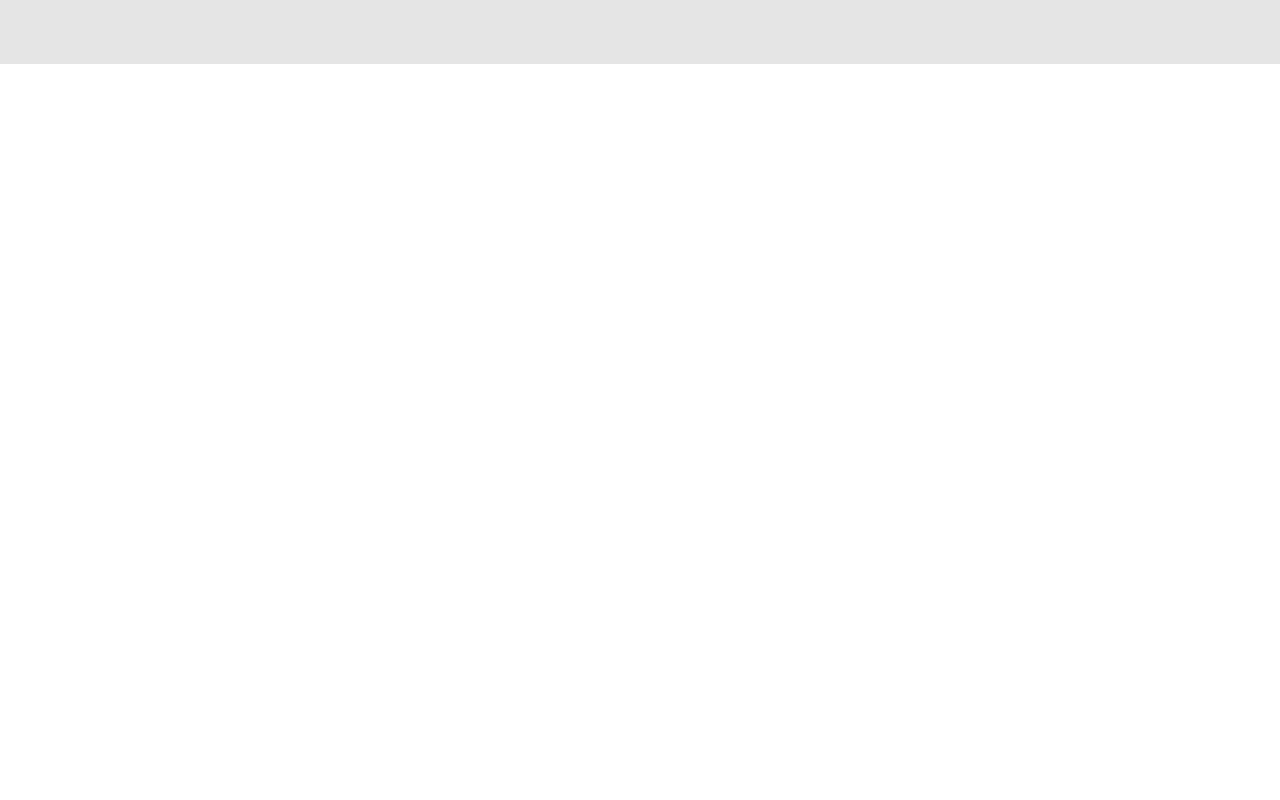
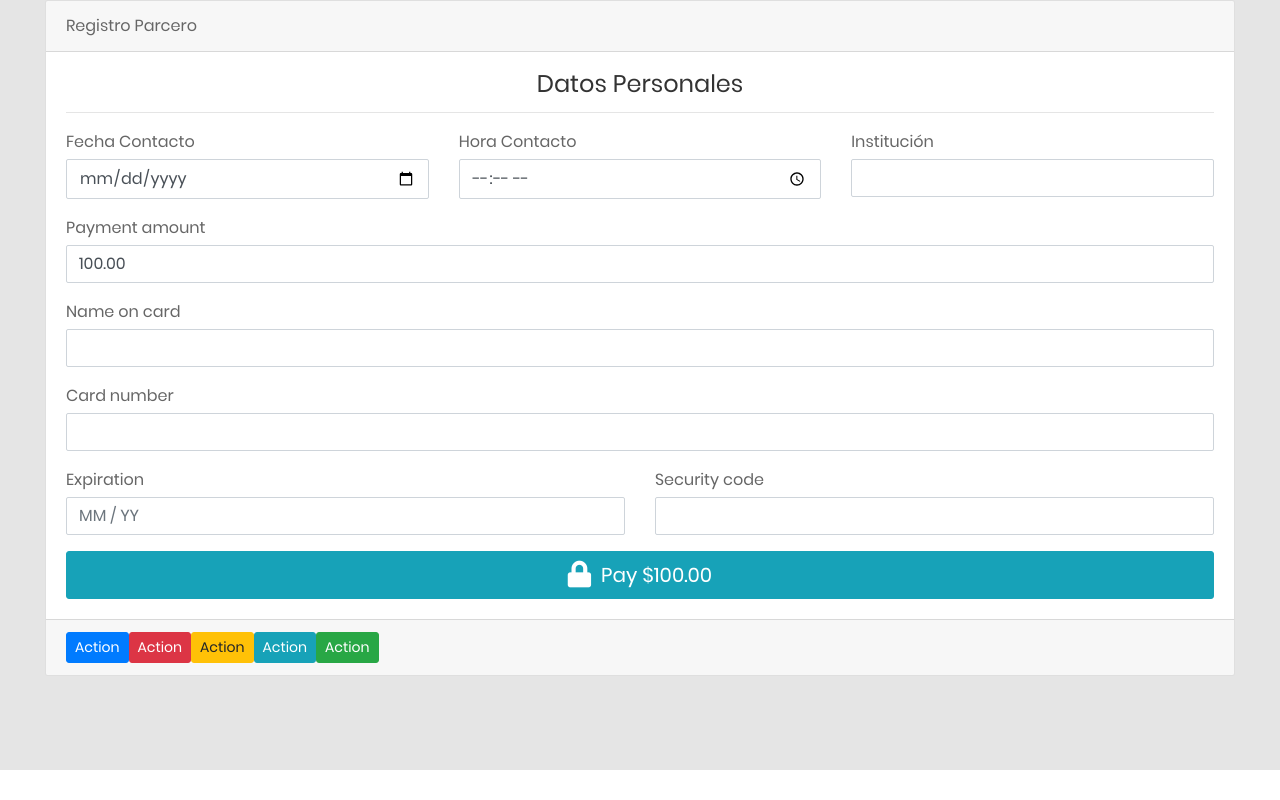
Before and after one commit to antoniojuan777/fmk-apk, an Angular app: page /educador-ce/registro-parcero in a window 1280 px wide. Before the commit this address led to /. Built offline with nearby package versions, Linux system fonts and the light colour scheme.

Commit message:
Adecuacion a la plantilla

```diff
--- a/src/app/app.component.html
+++ b/src/app/app.component.html
@@ -1,11 +1,11 @@
-<div class="page-wrapper" *ngIf="isSesionIniciada()">
+<div class="page-wrapper">
     <!-- HEADER MOBILE-->
-    <header class="header-mobile d-block d-lg-none">
+    <header class="header-mobile d-block d-lg-none" [style.display]="isSesionIniciada()?'':'none'">
         <div class="header-mobile__bar">
             <div class="container-fluid">
                 <div class="header-mobile-inner">
                     <a class="logo" href="index.html">
-                        <img src="images/icon/logo.png" alt="CoolAdmin" />
+                        <img src="/assets/CoolAdmin-master/images/icon/logo.png" alt="CoolAdmin" />
                     </a>
                     <button class="hamburger hamburger--slider" type="button">
                         <span class="hamburger-box">
@@ -117,10 +117,10 @@
     <!-- END HEADER MOBILE-->
 
     <!-- MENU SIDEBAR-->
-    <aside class="menu-sidebar d-none d-lg-block">
+    <aside class="menu-sidebar d-none d-lg-block" [style.display]="isSesionIniciada()?'':'none !important'">
         <div class="logo">
             <a href="#">
-                <img src="images/icon/logo.png" alt="Cool Admin" />
+                <img src="/assets/CoolAdmin-master/images/icon/logo.png" alt="Cool Admin" />
             </a>
         </div>
         <div class="menu-sidebar__content js-scrollbar1">
@@ -128,10 +128,10 @@
                 <ul class="list-unstyled navbar__list">
                     <li class="active has-sub">
                         <a class="js-arrow" href="#">
-                            <i class="fas fa-tachometer-alt"></i>Dashboard</a>
+                            <i class="fas fa-address-book"></i>Educador CE</a>
                         <ul class="list-unstyled navbar__sub-list js-sub-list">
                             <li>
-                                <a href="index.html">Dashboard 1</a>
+                                <a routerLink="/educador-ce/registro-parcero">Registrar Parcero</a>
                             </li>
                             <li>
                                 <a href="index2.html">Dashboard 2</a>
@@ -225,9 +225,9 @@
     <!-- END MENU SIDEBAR-->
 
     <!-- PAGE CONTAINER-->
-    <div class="page-container">
+    <div [ngClass]="isSesionIniciada() ? 'page-container' : ''">
         <!-- HEADER DESKTOP-->
-        <header class="header-desktop">
+        <header class="header-desktop" [style.display]="isSesionIniciada()?'':'none'">
             <div class="section__content section__content--p30">
                 <div class="container-fluid">
                     <div class="header-wrap">
@@ -249,7 +249,8 @@
                                         </div>
                                         <div class="mess__item">
                                             <div class="image img-cir img-40">
-                                                <img src="images/icon/avatar-06.jpg" alt="Michelle Moreno" />
+                                                <img src="/assets/CoolAdmin-master/images/icon/avatar-06.jpg"
+                                                    alt="Michelle Moreno" />
                                             </div>
                                             <div class="content">
                                                 <h6>Michelle Moreno</h6>
@@ -259,7 +260,8 @@
                                         </div>
                                         <div class="mess__item">
                                             <div class="image img-cir img-40">
-                                                <img src="images/icon/avatar-04.jpg" alt="Diane Myers" />
+                                                <img src="/assets/CoolAdmin-master/images/icon/avatar-04.jpg"
+                                                    alt="Diane Myers" />
                                             </div>
                                             <div class="content">
                                                 <h6>Diane Myers</h6>
@@ -281,7 +283,8 @@
                                         </div>
                                         <div class="email__item">
                                             <div class="image img-cir img-40">
-                                                <img src="images/icon/avatar-06.jpg" alt="Cynthia Harvey" />
+                                                <img src="/assets/CoolAdmin-master/images/icon/avatar-06.jpg"
+                                                    alt="Cynthia Harvey" />
                                             </div>
                                             <div class="content">
                                                 <p>Meeting about new dashboard...</p>
@@ -290,7 +293,8 @@
                                         </div>
                                         <div class="email__item">
                                             <div class="image img-cir img-40">
-                                                <img src="images/icon/avatar-05.jpg" alt="Cynthia Harvey" />
+                                                <img src="/assets/CoolAdmin-master/images/icon/avatar-05.jpg"
+                                                    alt="Cynthia Harvey" />
                                             </div>
                                             <div class="content">
                                                 <p>Meeting about new dashboard...</p>
@@ -299,7 +303,8 @@
                                         </div>
                                         <div class="email__item">
                                             <div class="image img-cir img-40">
-                                                <img src="images/icon/avatar-04.jpg" alt="Cynthia Harvey" />
+                                                <img src="/assets/CoolAdmin-master/images/icon/avatar-04.jpg"
+                                                    alt="Cynthia Harvey" />
                                             </div>
                                             <div class="content">
                                                 <p>Meeting about new dashboard...</p>
@@ -354,7 +359,7 @@
                             <div class="account-wrap">
                                 <div class="account-item clearfix js-item-menu">
                                     <div class="image">
-                                        <img src="images/icon/avatar-01.jpg" alt="John Doe" />
+                                        <img src="/assets/CoolAdmin-master/images/icon/avatar-01.jpg" alt="John Doe" />
                                     </div>
                                     <div class="content">
                                         <a class="js-acc-btn" href="#">john doe</a>
@@ -363,7 +368,8 @@
                                         <div class="info clearfix">
                                             <div class="image">
                                                 <a href="#">
-                                                    <img src="images/icon/avatar-01.jpg" alt="John Doe" />
+                                                    <img src="/assets/CoolAdmin-master/images/icon/avatar-01.jpg"
+                                                        alt="John Doe" />
                                                 </a>
                                             </div>
                                             <div class="content">
@@ -388,7 +394,7 @@
                                             </div>
                                         </div>
                                         <div class="account-dropdown__footer">
-                                            <a (click)="cerrarSesion()" routerLink="/login" routerLinkActive="active">
+                                            <a routerLink="/login" (click)="cerrarSesion()">
                                                 <i class="zmdi zmdi-power"></i>Salir</a>
                                         </div>
                                     </div>
@@ -402,13 +408,10 @@
         <!-- HEADER DESKTOP-->
 
         <!-- MAIN CONTENT-->
-        <div class="main-content">
+        <div [ngClass]="isSesionIniciada() ? 'main-content' : ''">
             <router-outlet></router-outlet>
         </div>
         <!-- END MAIN CONTENT-->
         <!-- END PAGE CONTAINER-->
     </div>
 </div>
-<div class="page-wrapper" *ngIf="!isSesionIniciada()">
-    <router-outlet></router-outlet>
-</div>
--- /dev/null
+++ b/src/app/educador-ce/registro-parcero/registro-parcero.component.html
@@ -0,0 +1,94 @@
+<div class="section__content section__content--p30">
+    <div class="container-fluid">
+        <div class="row">
+            <div class="col-lg-12">
+                <div class="card">
+                    <div class="card-header">Registro Parcero</div>
+                    <div class="card-body">
+                        <div class="card-title">
+                            <h3 class="text-center title-2">Datos Personales</h3>
+                        </div>
+                        <hr>
+                        <form action="" method="post" novalidate="novalidate">
+                            <div class="row">
+                                <div class="col-4">
+                                    <div class="form-group">
+                                        <label for="cc-exp" class="control-label mb-1">Fecha Contacto</label>
+                                        <input id="cc-exp" name="cc-exp" type="date" class="form-control">
+                                        <span class="help-block" data-valmsg-for="cc-exp" data-valmsg-replace="true"></span>
+                                    </div>
+                                </div>
+                                <div class="col-4">
+                                    <label for="x_card_code" class="control-label mb-1">Hora Contacto</label>
+                                    <div class="input-group">
+                                        <input id="x_card_code" name="x_card_code" type="time" class="form-control cc-cvc" value="" data-val="true" data-val-required="Please enter the security code"
+                                            data-val-cc-cvc="Please enter a valid security code" autocomplete="off">
+
+                                    </div>
+                                </div>
+                                <div class="col-4">
+                                    <label for="x_card_code" class="control-label mb-1">Institución</label>
+                                    <div class="input-group">
+                                        <input id="x_card_code" name="x_card_code" type="tel" class="form-control cc-cvc" value="" data-val="true" data-val-required="Please enter the security code"
+                                            data-val-cc-cvc="Please enter a valid security code" autocomplete="off">
+
+                                    </div>
+                                </div>
+                            </div>
+                            <div class="form-group">
+                                <label for="cc-payment" class="control-label mb-1">Payment amount</label>
+                                <input id="cc-pament" name="cc-payment" type="text" class="form-control" aria-required="true" aria-invalid="false" value="100.00">
+                            </div>
+                            <div class="form-group has-success">
+                                <label for="cc-name" class="control-label mb-1">Name on card</label>
+                                <input id="cc-name" name="cc-name" type="text" class="form-control cc-name valid" data-val="true" data-val-required="Please enter the name on card"
+                                    autocomplete="cc-name" aria-required="true" aria-invalid="false" aria-describedby="cc-name-error">
+                                <span class="help-block field-validation-valid" data-valmsg-for="cc-name" data-valmsg-replace="true"></span>
+                            </div>
+                            <div class="form-group">
+                                <label for="cc-number" class="control-label mb-1">Card number</label>
+                                <input id="cc-number" name="cc-number" type="tel" class="form-control cc-number identified visa" value="" data-val="true"
+                                    data-val-required="Please enter the card number" data-val-cc-number="Please enter a valid card number"
+                                    autocomplete="cc-number">
+                                <span class="help-block" data-valmsg-for="cc-number" data-valmsg-replace="true"></span>
+                            </div>
+                            <div class="row">
+                                <div class="col-6">
+                                    <div class="form-group">
+                                        <label for="cc-exp" class="control-label mb-1">Expiration</label>
+                                        <input id="cc-exp" name="cc-exp" type="tel" class="form-control cc-exp" value="" data-val="true" data-val-required="Please enter the card expiration"
+                                            data-val-cc-exp="Please enter a valid month and year" placeholder="MM / YY"
+                                            autocomplete="cc-exp">
+                                        <span class="help-block" data-valmsg-for="cc-exp" data-valmsg-replace="true"></span>
+                                    </div>
+                                </div>
+                                <div class="col-6">
+                                    <label for="x_card_code" class="control-label mb-1">Security code</label>
+                                    <div class="input-group">
+                                        <input id="x_card_code" name="x_card_code" type="tel" class="form-control cc-cvc" value="" data-val="true" data-val-required="Please enter the security code"
+                                            data-val-cc-cvc="Please enter a valid security code" autocomplete="off">
+
+                                    </div>
+                                </div>
+                            </div>
+                            <div>
+                                <button id="payment-button" type="submit" class="btn btn-lg btn-info btn-block">
+                                    <i class="fa fa-lock fa-lg"></i>&nbsp;
+                                    <span id="payment-button-amount">Pay $100.00</span>
+                                    <span id="payment-button-sending" style="display:none;">Sending…</span>
+                                </button>
+                            </div>
+                        </form>
+                    </div>
+                    <div class="card-footer">
+                        <button type="submit" class="btn btn-primary btn-sm">Action</button>
+                        <button class="btn btn-danger btn-sm">Action</button>
+                        <button class="btn btn-warning btn-sm">Action</button>
+                        <button class="btn btn-info btn-sm">Action</button>
+                        <button class="btn btn-success btn-sm">Action</button>
+                    </div>
+                </div>
+            </div>
+        </div>
+    </div>
+</div>
--- a/src/app/inicio/inicio.component.html
+++ b/src/app/inicio/inicio.component.html
@@ -1,10 +1,9 @@
 <p>inicio works!</p>
-<!-- Button trigger modal -->
+<!-- Button trigger modal
 <button type="button" class="btn btn-primary" data-toggle="modal" data-target="#exampleModal">
     Launch demo modal
   </button>
 
-  <!-- Modal -->
   <div class="modal fade" id="exampleModal" tabindex="-1" role="dialog" aria-labelledby="exampleModalLabel" aria-hidden="true">
     <div class="modal-dialog" role="document">
       <div class="modal-content">
@@ -23,4 +22,4 @@
         </div>
       </div>
     </div>
-  </div>
+  </div>-->
--- a/src/app/inicio/inicio.component.ts
+++ b/src/app/inicio/inicio.component.ts
@@ -1,7 +1,7 @@
 import { Component, OnInit } from '@angular/core';
 import { Router } from '@angular/router';
 import { SesionService } from '../servicio/sesion.service';
-declare function iniciarSesion():any;
+
 @Component({
   selector: 'app-inicio',
   templateUrl: './inicio.component.html',
@@ -17,8 +17,6 @@ export class InicioComponent implements OnInit {
   ngOnInit(): void {
     if(!this.sesion.isSesionIniciada()){
       this.router.navigate(['/login']);
-    } else {
-      iniciarSesion();
     }
   }
 
--- a/src/assets/CoolAdmin-master/js/main.js
+++ b/src/assets/CoolAdmin-master/js/main.js
@@ -1,4 +1,4 @@
-function iniciarSesion(){
+function iniciarComponentes(){
   console.log('iniciar js');
   submenu();
   scrollbar();
```
Also changed, not shown: src/app/app.component.ts (+10 -1 lines), src/app/app.module.ts (+5 -2 lines), src/app/educador-ce/registro-parcero/registro-parcero.component.ts (added, +15 -0 lines), src/app/educador-ce/registro-parcero/registro-parcero.component.css (added), src/assets/CoolAdmin-master/css/theme.css, src/assets/CoolAdmin-master/images/icon/avatar-01.jpg (added), 1 other file (tests, documents, lock files or other folders).
